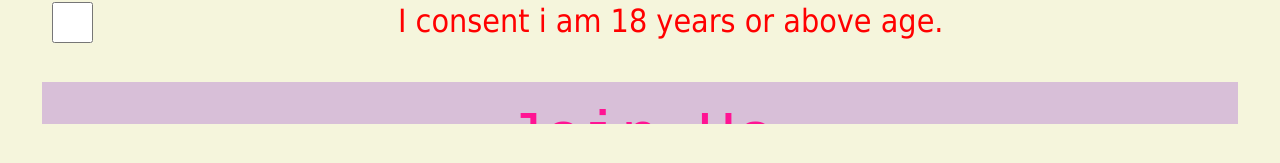
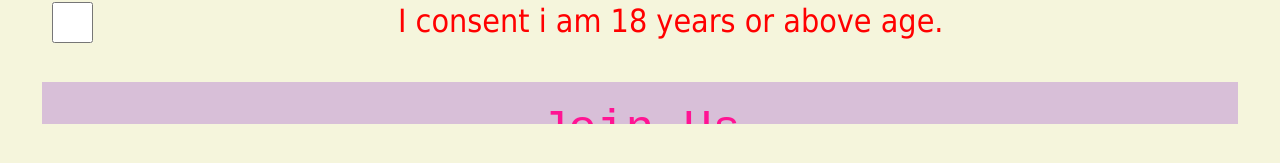
Before and after one commit to dpatel1996/lab--4, a plain HTML site: page index.html in a window 1280 px wide. Shown: the part 397-560 px from the top of the page. Drawn offline with nearby package versions, Linux system fonts and the light colour scheme.

Commit message:
trying to fix the join us box

```diff
--- a/css/screen.css
+++ b/css/screen.css
@@ -239,6 +239,7 @@ body{
 #input-submit{
   width: 100%;
   margin: auto;
+  height: 100%;
 }
 
 #email, label{
@@ -248,6 +249,7 @@ body{
 #submit, input{
   color: 	#FF1493; /*DeepPink*/
 }
+
 input[type="email"]{
   padding-bottom: 1.3em;
 }
@@ -262,8 +264,7 @@ input[type="checkbox"]{
 
 input[type="submit"]{
   font-family: 'Courier New', monospace;
-  font-size: 2em;
-  /* display: block; */
+  font-size: 1.5em;
 }
 
 /* --- MODULAR STYLES----*/
```
